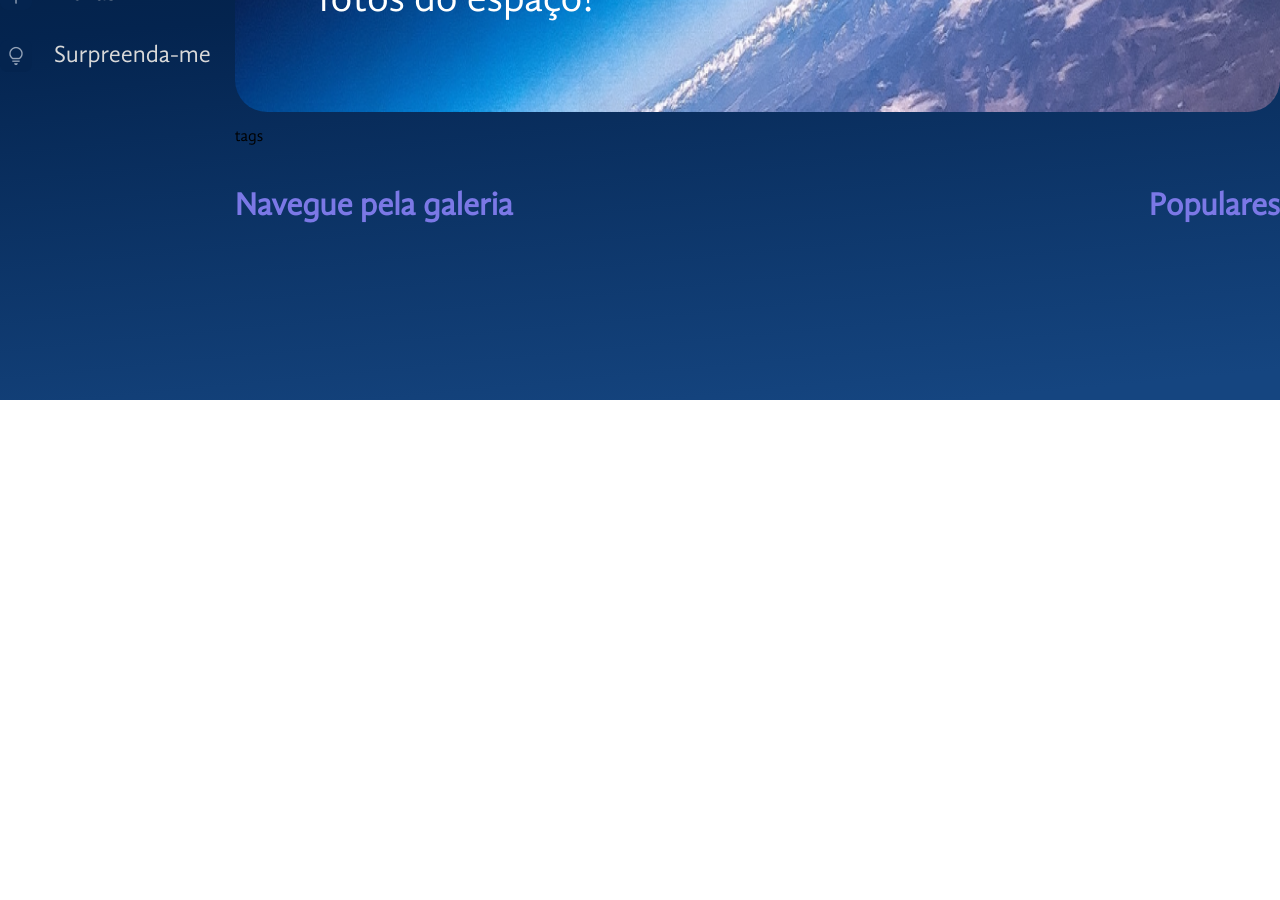
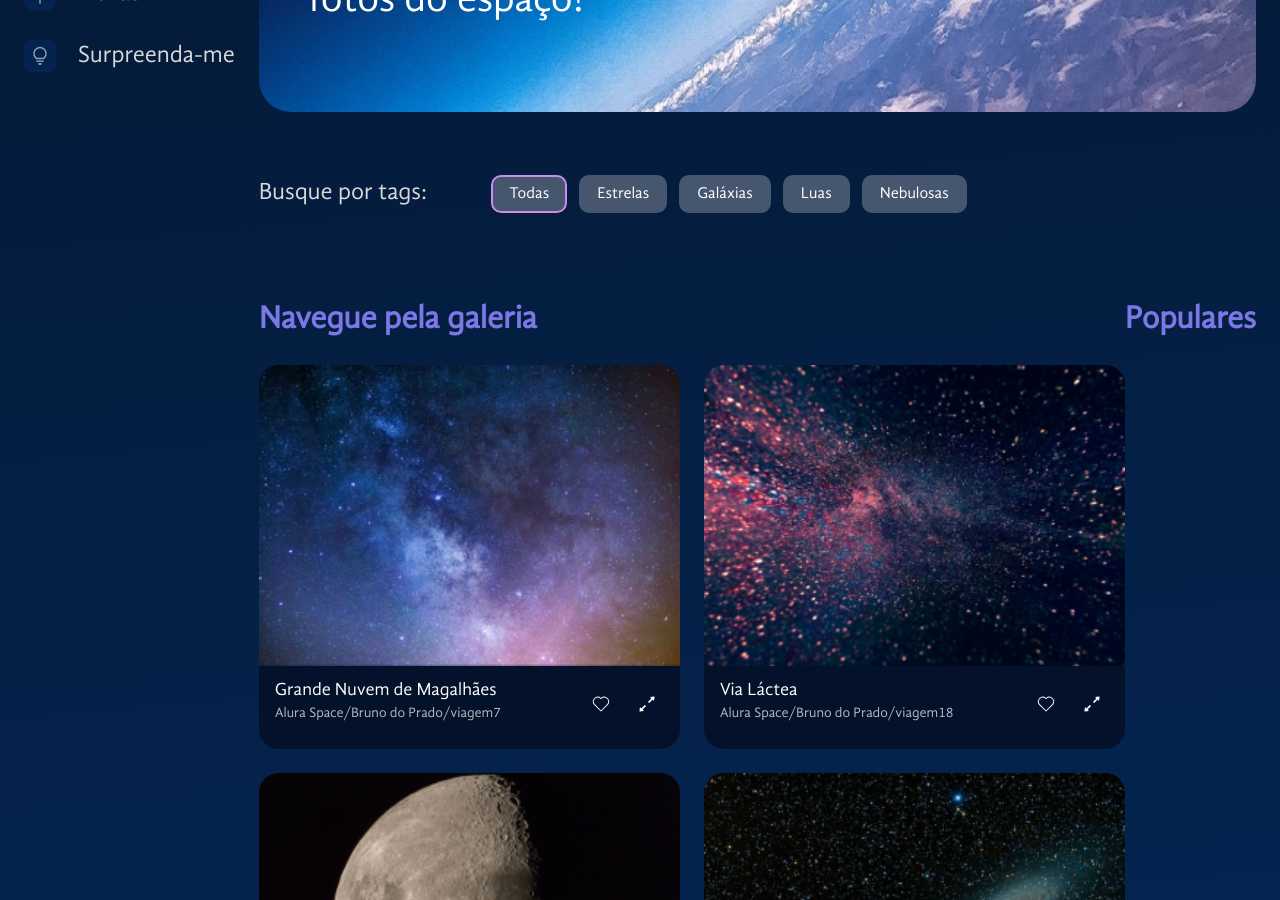
Before and after one commit to BrunoPradoPrado/trilhaReactAlura-spaceApp, a React (Vite) app: page / in a window 1280 px wide. Shown: the part 400-1300 px from the top of the page. Before the commit the page ends 800 px from the top, so only its background shows below. Built offline with nearby package versions, Linux system fonts and the light colour scheme.

Commit message:
desafio: criar imagem e imagemZoom (concluído)

```diff
--- a/src/App.jsx
+++ b/src/App.jsx
@@ -1,18 +1,21 @@
-import styled from "styled-components"
-import EstilosGlobais from "./componentes/EstilosGlobais"
-import Cabecalho from "./componentes/Cabecalho"
-import BarraLateral from "./componentes/BarraLateral"
-import Banner from "./componentes/Banner"
-import Galeria from "./componentes/Galeria"
+import styled           from "styled-components"
+import EstilosGlobais   from "./componentes/EstilosGlobais"
+import Cabecalho        from "./componentes/Cabecalho"
+import BarraLateral     from "./componentes/BarraLateral"
+import Banner           from "./componentes/Banner"
+import Galeria          from "./componentes/Galeria"
+import bannerBackground from "/assets/banner.png"
+import fotos            from "./fotos.json"
+import { useState } from "react"
 
 const FundoGradiente = styled.div`
   background: linear-gradient(174.61deg, #041833 4.16%, #04244F 48%, #154580 96.76%);
-  width: 100%;
   min-height: 100vh;
+  padding: 0rem 1.5rem
 `
 
 const AppContainer = styled.div`
-  width: 1440px;
+  width : 1440px;
   margin: 0 auto;
 
   max-width: 100%;
@@ -20,18 +23,20 @@ const AppContainer = styled.div`
 
 const LayoutPrincipal = styled.div`
   display: flex;
-  gap: 24px;
+  gap    : 24px;
 `
 
 const ConteudodaGaleria = styled.section`
-  display: flex;
+  display       : flex;
   flex-direction: column;
-  flex-grow: 1;
+  flex-grow     : 1;
 `
 
-function App() {
+const App = () => {
+  const [fotosDaGaleria, setFotosDaGaleria] = useState(fotos)
 
   return (
+
     <FundoGradiente>
       <EstilosGlobais />
       <AppContainer>
@@ -41,10 +46,10 @@ function App() {
           <BarraLateral />
           <ConteudodaGaleria>
             <Banner
-              texto={'A galeria mais completa de fotos do espaço!'}
-              imagem="/assets/banner.png"
+              texto  = {'A galeria mais completa de fotos do espaço!'}
+              imagem = {bannerBackground}
             />
-            <Galeria />
+            <Galeria fotos = {fotosDaGaleria} />
           </ConteudodaGaleria>
         </LayoutPrincipal>
 
--- a/src/componentes/Banner/index.jsx
+++ b/src/componentes/Banner/index.jsx
@@ -25,7 +25,7 @@ const TituloBanner = styled.h1`
 
   position: absolute;
   top: 50%;
-  left: 8%;
+  left: 5%;
   transform: translateY(-50%);
 
   margin: 0;
--- /dev/null
+++ b/src/componentes/Galeria/Imagem/ImagemZoom/index.jsx
@@ -0,0 +1,104 @@
+import styled from "styled-components"
+import { FaHeart } from "react-icons/fa"
+import { CiHeart } from "react-icons/ci"
+import { IoClose } from "react-icons/io5"
+import { useState } from "react"
+
+const Overlay = styled.div`
+  position: fixed;
+  inset: 0;
+  background-color: rgba(0, 0, 0, 0.7);
+  z-index: 1000;
+
+  display: flex;
+  align-items: center;
+  justify-content: center;
+`
+
+const Modal = styled.div`
+  background-color: #03122a;
+  border-radius: 20px;
+  max-width: 650px;
+  width: 90%;
+  overflow: hidden;
+  position: relative;
+`
+
+const ImagemExpandida = styled.img`
+  width: 100%;
+  display: block;
+`
+
+const BotaoFechar = styled.button`
+  position: absolute;
+  top: 12px;
+  right: 12px;
+
+  background: transparent;
+  border: none;
+  color: #fff;
+  font-size: 24px;
+  cursor: pointer;
+`
+
+const Rodape = styled.div`
+  padding: 16px;
+  color: #fff;
+
+  display: flex;
+  justify-content: space-between;
+  align-items: center;
+`
+
+const Infos = styled.div`
+  h3 {
+    margin: 0;
+    font-size: 18px;
+    font-weight: 500;
+  }
+
+  p {
+    margin: 4px 0 0;
+    font-size: 14px;
+    opacity: 0.7;
+  }
+`
+
+const BotaoFavorito = styled.button`
+  background: transparent;
+  border: none;
+  color: #ffffff;
+  font-size: 22px;
+  cursor: pointer;
+`
+
+const ImagemZoom = ({ foto, favorito, onToggleFavorito, onClose }) => {
+  if (!foto) return null
+
+  return (
+    <Overlay onClick={onClose}>
+      <Modal onClick={e => e.stopPropagation()}>
+        <BotaoFechar onClick={onClose}>
+          <IoClose />
+        </BotaoFechar>
+
+        <ImagemExpandida src={foto.path} alt={foto.titulo} />
+
+        <Rodape>
+          <Infos>
+            <h3>{foto.titulo}</h3>
+            <p>{foto.fonte} / fotógrafo: Bruno do Prado</p>
+          </Infos>
+
+
+          <BotaoFavorito onClick={onToggleFavorito}>
+            {favorito ? <FaHeart /> : <CiHeart />}
+          </BotaoFavorito>
+
+        </Rodape>
+      </Modal>
+    </Overlay>
+  )
+}
+
+export default ImagemZoom
--- /dev/null
+++ b/src/componentes/Galeria/Imagem/index.jsx
@@ -0,0 +1,107 @@
+import styled from "styled-components"
+import { useState } from "react"
+import { FaHeart } from "react-icons/fa"
+import { CiHeart } from "react-icons/ci"
+import { BsArrowsAngleContract } from "react-icons/bs"
+import { AiOutlineExpandAlt } from "react-icons/ai"
+import ImagemZoom from "./ImagemZoom"
+
+const FigureImagemGaleria = styled.figure`
+  margin: 0;
+  border-radius: 20px;
+  overflow: hidden;
+  background-color: #03122a;
+
+  img {
+    width: 100%;
+    display: block;
+  }
+
+  figcaption {
+    padding: 14px 16px;
+    color: #fff;
+
+    display: flex;
+    justify-content: space-between;
+    align-items: center;
+  }
+
+  h3 {
+    margin: 0;
+    font-size: 18px;
+    font-weight: 500;
+  }
+
+  .infos {
+    display: flex;
+    flex-direction: column;
+  }
+
+  .fonte {
+    margin-top: 4px;
+    font-size: 14px;
+    opacity: 0.7;
+  }
+
+
+  footer {
+    display: flex;
+    gap: 12px;
+  }
+
+
+  footer button {
+    background: transparent;
+    border: none;
+    color: #FFF;
+    cursor: pointer;
+    font-size: 22px;
+  }
+`
+
+const Imagem = ({ foto }) => {
+  const [favorito, setFavorito] = useState(false)
+  const [expandido, setExpandido] = useState(false)
+
+  return (
+    <>
+      <FigureImagemGaleria>
+        <img src={foto.path} alt={foto.titulo} />
+
+
+        <figcaption>
+          <div className="infos">
+            <h3>{foto.titulo}</h3>
+
+            <p className="fonte">
+              {foto.fonte}/Bruno do Prado/viagem{(foto.id + 1 * foto.id - 4)}
+            </p>
+          </div>
+
+          <footer>
+            <button onClick={() => setFavorito(!favorito)}>
+              {favorito ? <FaHeart /> : <CiHeart />}
+            </button>
+
+            <button onClick={() => setExpandido(true)}>
+              <AiOutlineExpandAlt />
+            </button>
+          </footer>
+        </figcaption>
+
+      </FigureImagemGaleria>
+
+      {expandido && (
+        <ImagemZoom
+          foto={foto}
+          favorito={favorito}
+          onToggleFavorito={() => setFavorito(!favorito)}
+          onClose={() => setExpandido(false)}
+        />
+      )}
+
+    </>
+  )
+}
+
+export default Imagem
--- a/src/componentes/Galeria/Tags/index.jsx
+++ b/src/componentes/Galeria/Tags/index.jsx
@@ -1,7 +1,61 @@
+import { useState } from 'react'
+import styled from 'styled-components'
+import tags from './tags.json'
+
+const TagDiv = styled.div`
+  display: flex;
+  align-items: center;
+  gap: 16px;
+  margin: 3rem 0;
+`
+
+const ListaTags = styled.div`
+  display: flex;
+  gap: 12px;
+`
+
+const TituloTags = styled.h2`
+    color: #d9d9d9;
+    font-family: 'GandhiSansRegular';
+    font-weight: 300;
+    margin-right: 3rem;
+`
+
+const TagButton = styled.button`
+  background-color: rgba(217, 217, 217, 0.3);
+  color: #fff;
+
+  border: 2px solid ${({ $ativo }) => ( $ativo ? '#C98CF1' : 'transparent' ) };
+
+  border-radius: 10px;
+  padding: 8px 16px;
+  cursor: pointer;
+
+  &:hover {
+    background-color: rgba(201, 140, 241, 0.6);
+  }
+`
+
 const Tags = () => {
-    return (
-        <p>tags</p>
-    )
+  const [tagAtiva, setTagAtiva] = useState(0)
+
+  return (
+    <TagDiv>
+      <TituloTags>Busque por tags:</TituloTags>
+
+      <ListaTags>
+        {tags.map(tag => (
+          <TagButton
+            key={tag.id}
+            $ativo={tag.id === tagAtiva}
+            onClick={() => setTagAtiva(tag.id)}
+          >
+            {tag.titulo}
+          </TagButton>
+        ))}
+      </ListaTags>
+    </TagDiv>
+  )
 }
 
 export default Tags
--- a/src/componentes/Galeria/index.jsx
+++ b/src/componentes/Galeria/index.jsx
@@ -2,6 +2,7 @@ import styled from "styled-components"
 import Titulo from "../Titulo"
 import Tags from "./Tags"
 import Populares from "./Populares"
+import Imagem from "./Imagem"
 
 const GaleriaContainer = styled.div`
     display: flex;
@@ -12,13 +13,23 @@ const SecaoFluida = styled.section`
     flex-grow: 1;
 `
 
-const Galeria = () => {
+const SecaoFotos = styled.section`
+  display: grid;
+  grid-template-columns: repeat(2, 1fr);
+  gap: 24px;
+`
+
+
+const Galeria = ( { fotos = [] } ) => {
     return (
         <>
             <Tags />
             <GaleriaContainer>
                 <SecaoFluida>
                     <Titulo>Navegue pela galeria</Titulo>
+                    <SecaoFotos>
+                        {fotos.map( foto => <Imagem key={foto.id} foto={foto} />)}
+                    </SecaoFotos>
                 </SecaoFluida>
                 <Populares />
             </GaleriaContainer>
```
Also changed, not shown: src/componentes/Galeria/Tags/tags.json (renamed from arquivos-json/tags.json), src/fotos.json (renamed from arquivos-json/fotos.json).
